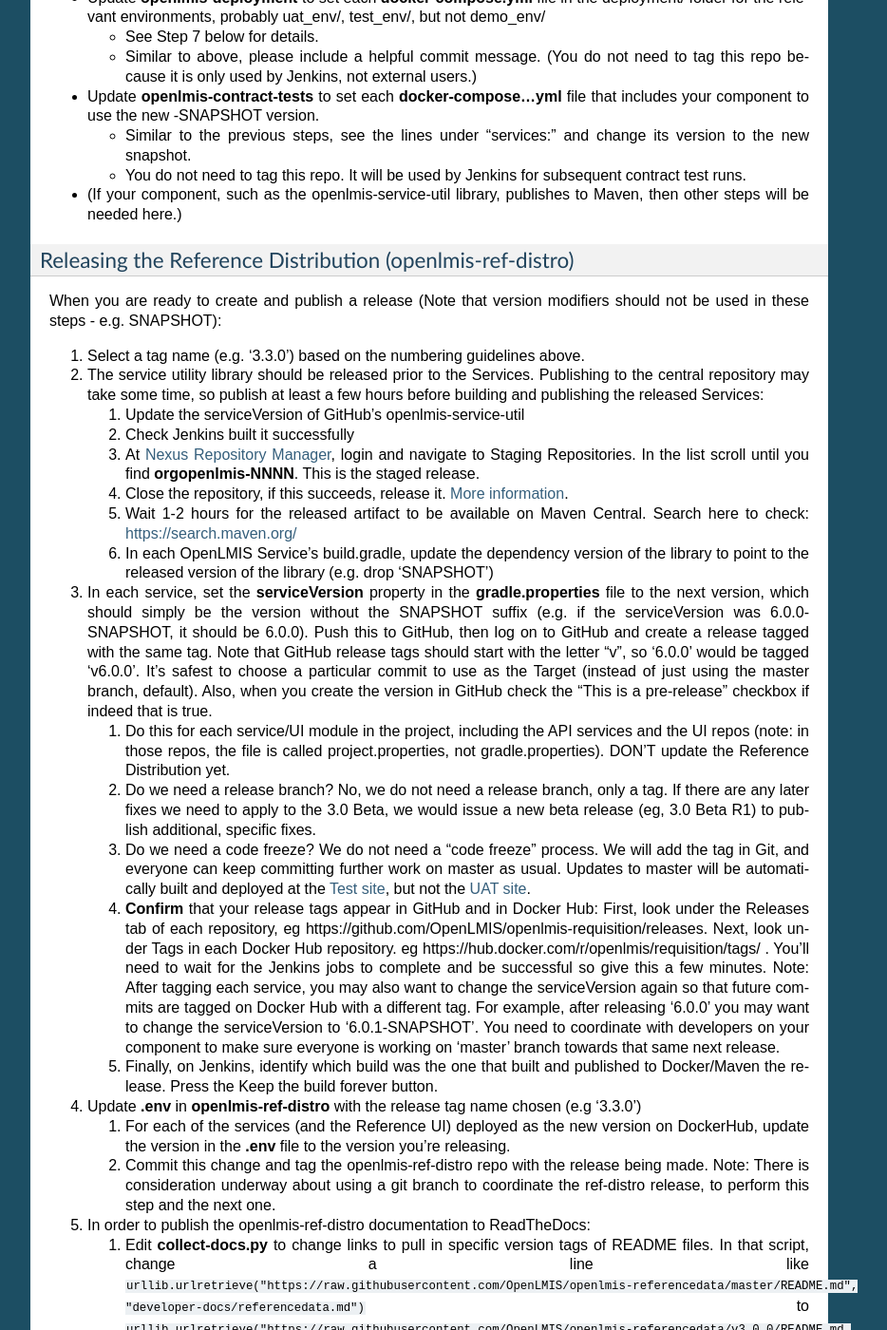
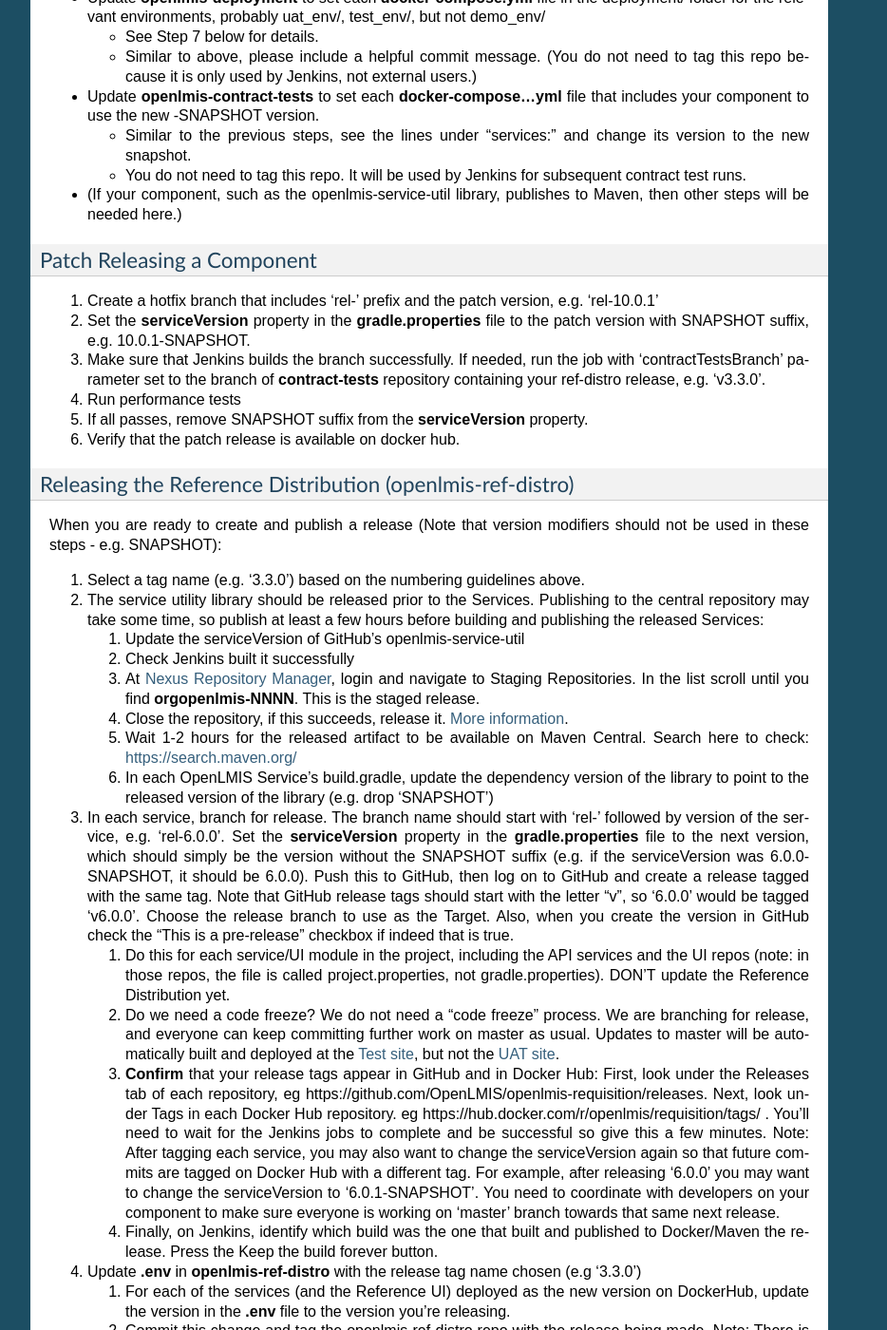
Before and after one commit to OpenLMIS/openlmis-ref-distro, a Sphinx documentation site: the page built from docs/source/conventions/versioningReleasing.md, in a window 1280 px wide and 1400 px high, scrolled down 6901 px. Shown: the whole window at 95% size, without its empty margins (198-1132 px from the left). Built offline with Sphinx 7.4.7, drawn with Linux system fonts in a browser that asks for light colours; pages that are not in the unit, such as notebooks, are missing from menus; some of the changed text lies outside the part shown.

Commit message:
OLMIS-4514: Update Doc with Patch Release Process

```diff
--- a/docs/source/conventions/versioningReleasing.md
+++ b/docs/source/conventions/versioningReleasing.md
@@ -301,6 +301,19 @@
 - (If your component, such as the openlmis-service-util library, publishes to Maven, then other
   steps will be needed here.)
 
+### Patch Releasing a Component
+
+1. Create a hotfix branch that includes 'rel-' prefix and the patch version, e.g. 'rel-10.0.1'
+2. Set the **serviceVersion** property in the **gradle.properties** file to the patch version with
+SNAPSHOT suffix, e.g. 10.0.1-SNAPSHOT.
+3. Make sure that Jenkins builds the branch successfully. If needed, run the job with
+'contractTestsBranch' parameter set to the branch of **contract-tests** repository containing your
+ref-distro release, e.g. 'v3.3.0'.
+4. Run performance tests
+5. If all passes, remove SNAPSHOT suffix from the **serviceVersion** property.
+6. Verify that the patch release is available on docker hub.
+
+
 ### Releasing the Reference Distribution (openlmis-ref-distro)
 
 When you are ready to create and publish a release (Note that version modifiers should not be used
@@ -321,20 +334,18 @@
       check: [https://search.maven.org/](https://search.maven.org/)
    1. In each OpenLMIS Service's build.gradle, update the dependency version of the library to point
       to the released version of the library (e.g. drop 'SNAPSHOT')
-1. In each service, set the **serviceVersion** property in the **gradle.properties** file to the
-   next version, which should simply be the version without the SNAPSHOT suffix (e.g. if the
-   serviceVersion was 6.0.0-SNAPSHOT, it should be 6.0.0). Push this to GitHub, then log on to
-   GitHub and create a release tagged with the same tag. Note that GitHub release tags should start
-   with the letter "v", so '6.0.0' would be tagged 'v6.0.0'. It's safest to choose a particular
-   commit to use as the Target (instead of just using the master branch, default). Also, when you
-   create the version in GitHub check the "This is a pre-release" checkbox if indeed that is true.
+1. In each service, branch for release. The branch name should start with 'rel-' followed by version
+   of the service, e.g. 'rel-6.0.0'. Set the **serviceVersion** property in the
+   **gradle.properties** file to the next version, which should simply be the version without the
+   SNAPSHOT suffix (e.g. if the serviceVersion was 6.0.0-SNAPSHOT, it should be 6.0.0). Push this to
+   GitHub, then log on to GitHub and create a release tagged with the same tag. Note that GitHub
+   release tags should start with the letter "v", so '6.0.0' would be tagged 'v6.0.0'. Choose
+   the release branch to use as the Target. Also, when you create the version in GitHub check the
+   "This is a pre-release" checkbox if indeed that is true.
    1. Do this for each service/UI module in the project, including the API services and the UI
       repos (note: in those repos, the file is called project.properties, not gradle.properties).
       DON'T update the Reference Distribution yet.
-   1. Do we need a release branch? No, we do not need a release branch, only a tag. If there are any
-      later fixes we need to apply to the 3.0 Beta, we would issue a new beta release (eg, 3.0 Beta
-      R1) to publish additional, specific fixes.
-   1. Do we need a code freeze? We do not need a "code freeze" process. We will add the tag in Git,
+   1. Do we need a code freeze? We do not need a "code freeze" process. We are branching for release,
       and everyone can keep committing further work on master as usual. Updates to master will be
       automatically built and deployed at the [Test site](http://test.openlmis.org), but not the [UAT
       site](http://uat.openlmis.org).
@@ -377,6 +388,8 @@
       "active" in the admin settings on readthedocs (admin -> versions -> choose active versions). Once
       set active the link is displayed on the documentation page (it is also possible to set default
       version).
+1. Create a branch of **openlmis-contract-tests** named by the tag (e.g. v3.3.0) and update **.env**
+   file to include newly released components.
 1. Update **.env** in **openlmis-deployment** for the Demo v3 deployment script with the release
    chosen which is at https://github.com/OpenLMIS/openlmis-deployment/blob/master/deployment/demo_env/.env
    1. Make sure to coordinate with the OpenLMIS Community Manager when redeploying to Demo v3.
```
